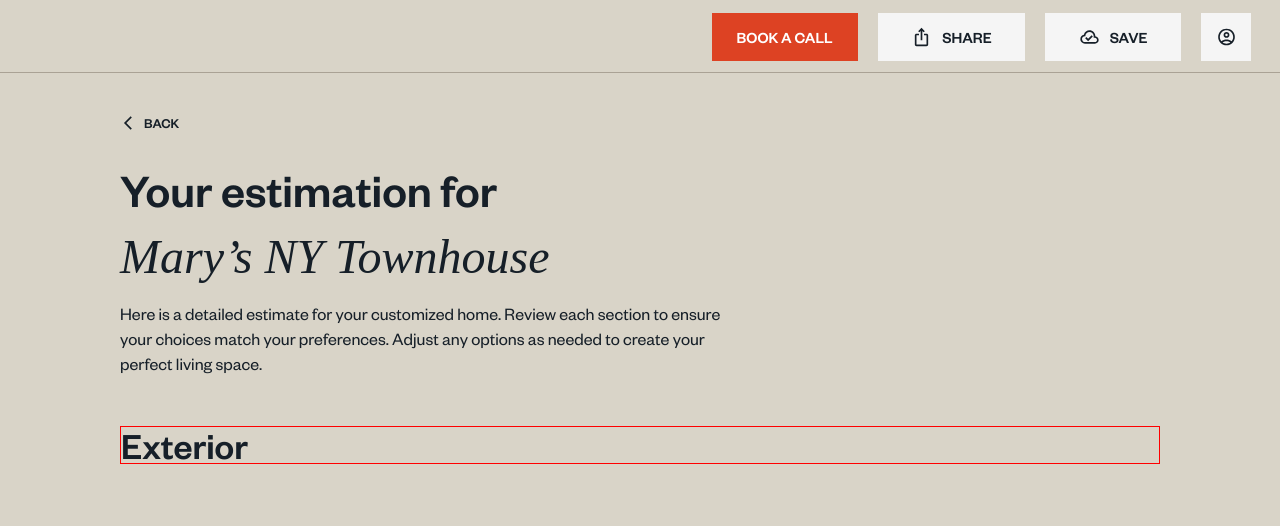
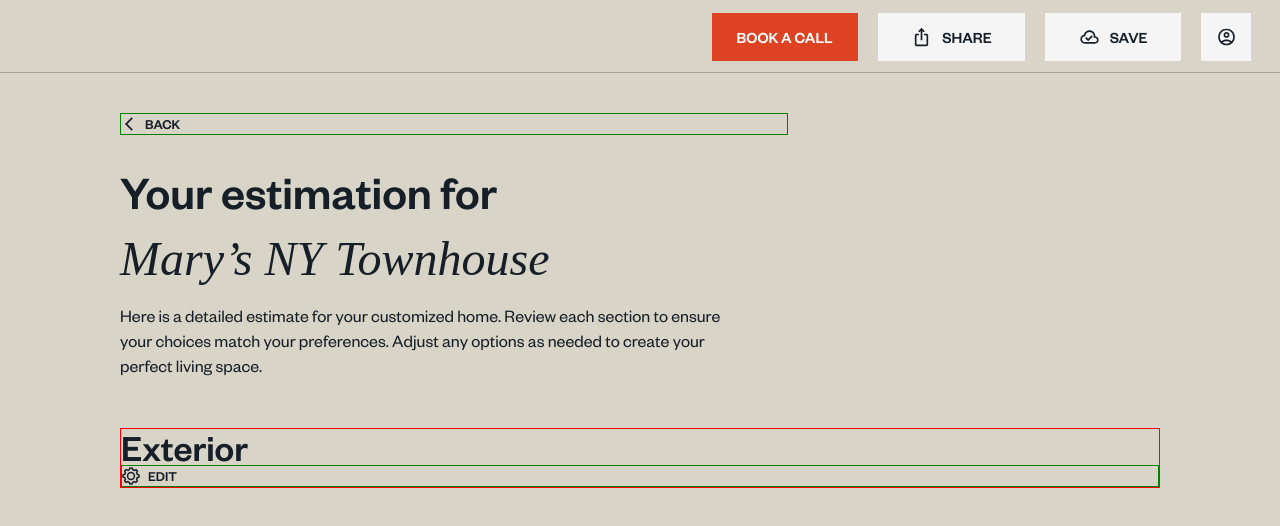
Before and after one commit to Alozi/split-test-task, a Next.js app: page / in a window 1280 px wide. Shown: the top 526 px of the page. Built offline with nearby package versions, Linux system fonts and the light colour scheme.

Commit message:
Add component link-with-icon

```diff
--- a/app/page.js
+++ b/app/page.js
@@ -1,19 +1,15 @@
-import Image from "next/image";
-import Link from "next/link";
 import styles from "./page.module.scss";
 
+import LinkWithIcon from "@/components/common/link-with-icon";
+import Exterior from "@/components/exterior/exterior";
 import ArrowBackIcon from '@/public/icons/arrow-back.svg';
-import Exterior from "@/components/exterior/exterior";
 
 export default function Home() {
   return (
     <div className={styles.page}>
       <main className={styles.main}>
         <header className={styles.header}>
-          <Link href="#">
-            <Image src={ArrowBackIcon} alt='Arrow back icon' />
-            Back
-          </Link>
+          <LinkWithIcon href="#" icon={ArrowBackIcon} title="Back" />
           <div>
             <h1>Your estimation for <span>Mary’s NY Townhouse</span></h1>
             <p>Here is a detailed estimate for your customized home. Review each section to ensure <br />
--- /dev/null
+++ b/components/common/link-with-icon.js
@@ -0,0 +1,11 @@
+import Image from "next/image";
+import Link from "next/link";
+
+import classes from './link-with-icon.module.scss';
+
+export default function LinkWithIcon({ title, icon, ...props }) {
+    return <Link href="#" className={classes.link} {...props}>
+        <Image src={icon} alt={title} />
+        {title}
+    </Link>
+}
--- /dev/null
+++ b/components/common/link-with-icon.module.scss
@@ -0,0 +1,12 @@
+.link {
+  border: 1px solid green;
+  display: flex;
+  gap: 8px;
+  align-items: center;
+  font-weight: 500;
+  font-size: 14px;
+  line-height: 20px;
+  text-align: center;
+  vertical-align: middle;
+  text-transform: uppercase;
+}
--- a/components/exterior/exterior.js
+++ b/components/exterior/exterior.js
@@ -1,9 +1,14 @@
 import styles from "./exterior.module.scss";
 
 import SectionTitle from "../common/section-title";
+import LinkWithIcon from "@/components/common/link-with-icon";
+import SetIcon from '@/public/icons/set.svg';
 
 export default function Exterior() {
     return <div className={styles.wrapper}>
-        <SectionTitle>Exterior</SectionTitle>
+        <div>
+            <SectionTitle>Exterior</SectionTitle>
+            <LinkWithIcon href="#" title="Edit" icon={SetIcon} />
+        </div>
     </div>
 }
```
Also changed, not shown: public/icons/set.svg (added).
